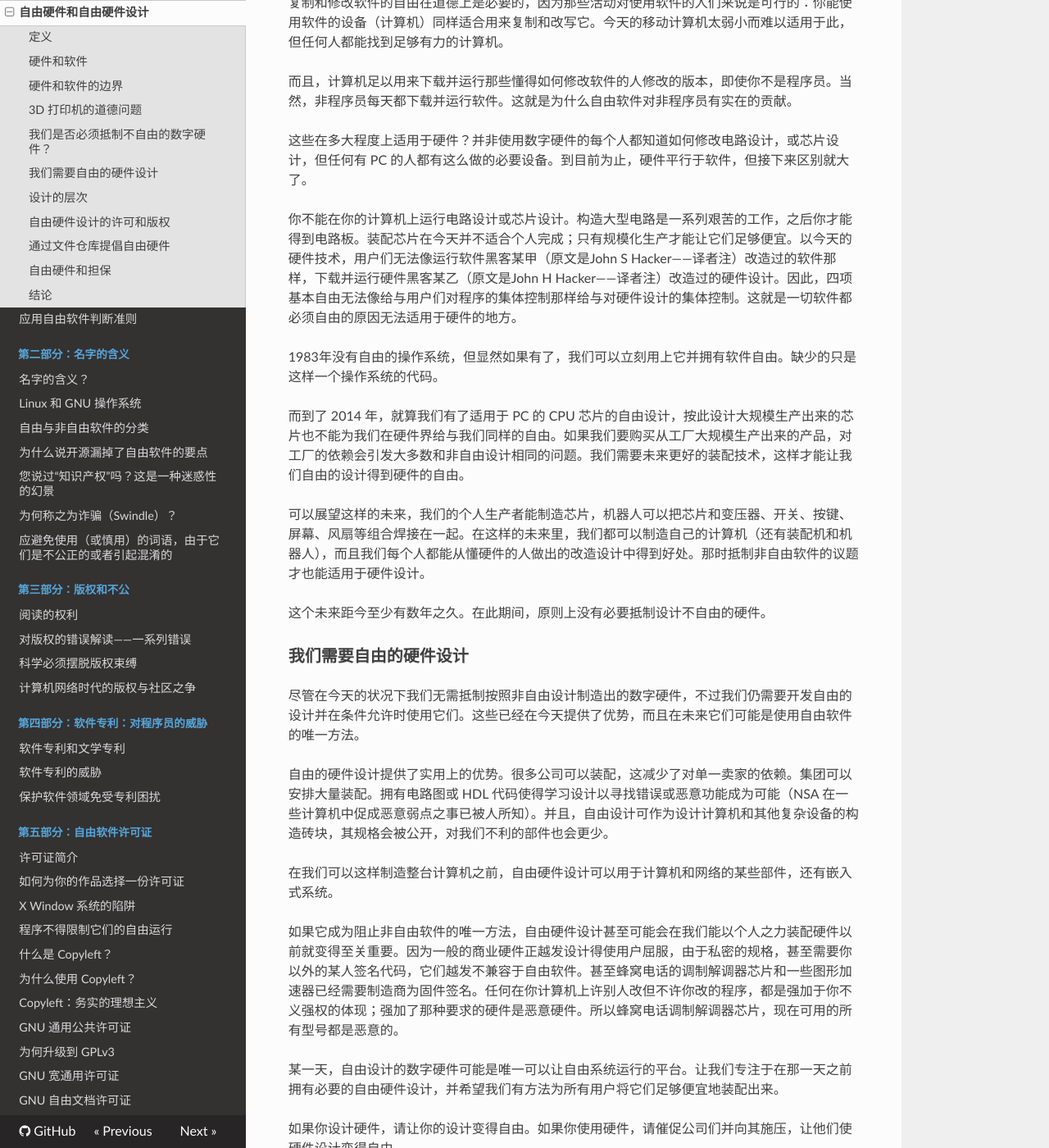
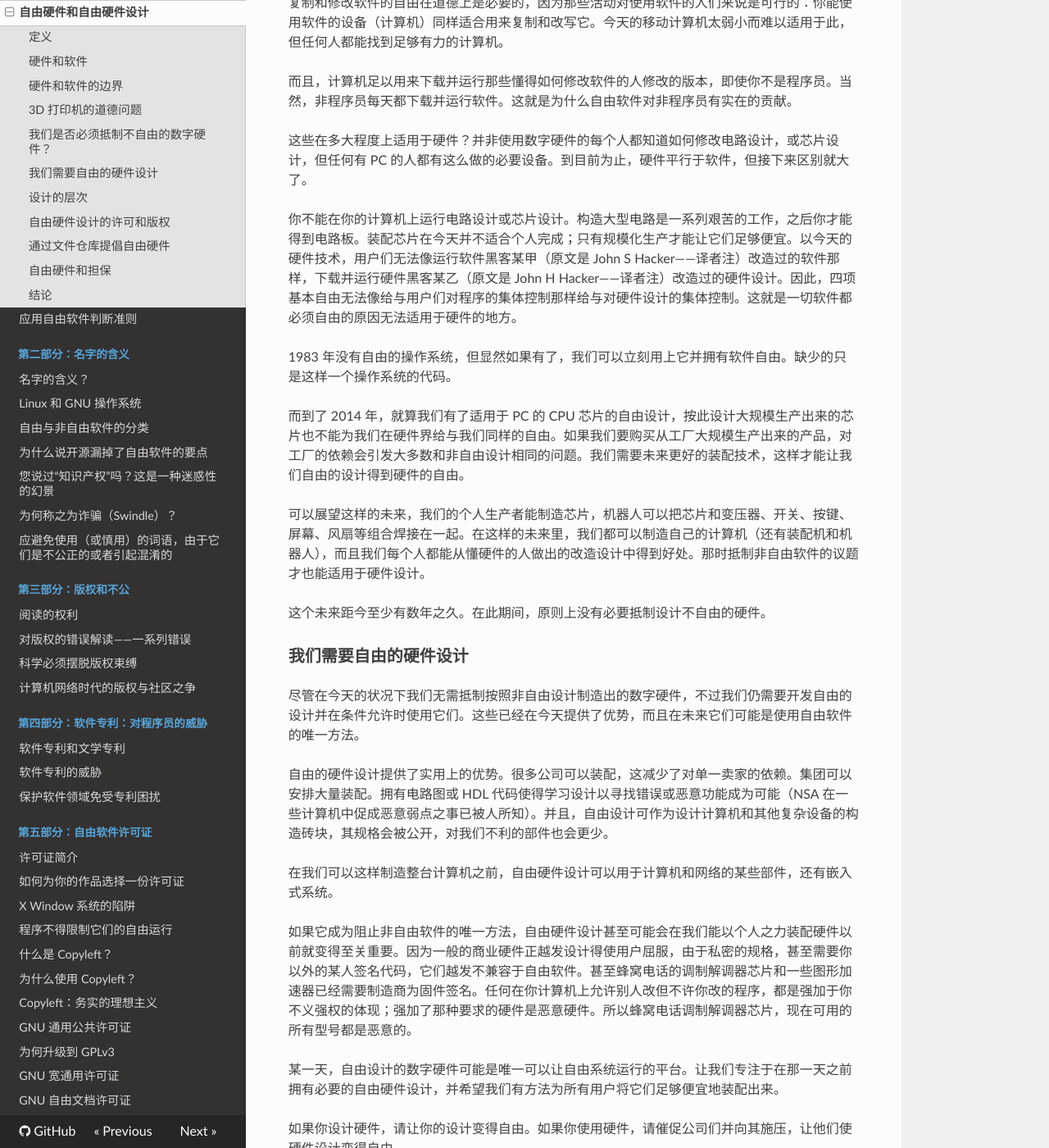
Before and after one commit to beijinglug/fsfs-zh, an MkDocs documentation site: the page built from docs/free-hardware-designs.md, in a window 1280 px wide and 1400 px high, scrolled down 2716 px. Shown: the whole window at 82% size. Built offline with MkDocs 1.6.1, drawn with Linux system fonts in a browser that asks for light colours; nearby versions of some CDN libraries; old or Windows-style settings are respelled for this version of MkDocs; some of the changed text lies outside the part shown.

Commit message:
Update free-hardware-designs.md

```diff
--- a/docs/free-hardware-designs.md
+++ b/docs/free-hardware-designs.md
@@ -53,9 +53,9 @@
 
 ### 我们是否必须抵制不自由的数字硬件？
 
-不自由的数字[^freehard-9]硬件设计是否不义？我们是否必须为了我们的自由抵制所有按照不自由的设计制造出的数字硬件，如同我们必须抵制非自由软件？
+不自由的数字硬件[^freehard-9]设计是否不义？我们是否必须为了我们的自由抵制所有按照不自由的设计制造出的数字硬件，如同我们必须抵制非自由软件？
 
-因为硬件设计和软件源码在概念上是平行的，许多硬件黑客像对非自由软件那样迅速声讨非自由硬件设计。我对此并不同意因为硬件和软件的情况不同。
+因为硬件设计和软件源码在概念上是平行的，许多硬件黑客像对非自由软件那样迅速声讨非自由硬件设计。我对此并不同意，因为硬件和软件的情况不同。
 
 今天装配芯片和电路板的技术类似印刷业：它适于工厂中的大规模生产。比起今天的软件复制，它更类似 20 世纪 50 年代的书籍复印。
 
@@ -65,9 +65,9 @@
 
 这些在多大程度上适用于硬件？并非使用数字硬件的每个人都知道如何修改电路设计，或芯片设计，但任何有 PC 的人都有这么做的必要设备。到目前为止，硬件平行于软件，但接下来区别就大了。
 
-你不能在你的计算机上运行电路设计或芯片设计。构造大型电路是一系列艰苦的工作，之后你才能得到电路板。装配芯片在今天并不适合个人完成；只有规模化生产才能让它们足够便宜。以今天的硬件技术，用户们无法像运行软件黑客某甲（原文是John S Hacker——译者注）改造过的软件那样，下载并运行硬件黑客某乙（原文是John H Hacker——译者注）改造过的硬件设计。因此，四项基本自由无法像给与用户们对程序的集体控制那样给与对硬件设计的集体控制。这就是一切软件都必须自由的原因无法适用于硬件的地方。
+你不能在你的计算机上运行电路设计或芯片设计。构造大型电路是一系列艰苦的工作，之后你才能得到电路板。装配芯片在今天并不适合个人完成；只有规模化生产才能让它们足够便宜。以今天的硬件技术，用户们无法像运行软件黑客某甲（原文是 John S Hacker——译者注）改造过的软件那样，下载并运行硬件黑客某乙（原文是 John H Hacker——译者注）改造过的硬件设计。因此，四项基本自由无法像给与用户们对程序的集体控制那样给与对硬件设计的集体控制。这就是一切软件都必须自由的原因无法适用于硬件的地方。
 
-1983年没有自由的操作系统，但显然如果有了，我们可以立刻用上它并拥有软件自由。缺少的只是这样一个操作系统的代码。
+1983 年没有自由的操作系统，但显然如果有了，我们可以立刻用上它并拥有软件自由。缺少的只是这样一个操作系统的代码。
 
 而到了 2014 年，就算我们有了适用于 PC 的 CPU 芯片的自由设计，按此设计大规模生产出来的芯片也不能为我们在硬件界给与我们同样的自由。如果我们要购买从工厂大规模生产出来的产品，对工厂的依赖会引发大多数和非自由设计相同的问题。我们需要未来更好的装配技术，这样才能让我们自由的设计得到硬件的自由。
 
@@ -83,7 +83,7 @@
 
 在我们可以这样制造整台计算机之前，自由硬件设计可以用于计算机和网络的某些部件，还有嵌入式系统。
 
-如果它成为阻止非自由软件的唯一方法，自由硬件设计甚至可能会在我们能以个人之力装配硬件以前就变得至关重要。因为一般的商业硬件正越发设计得使用户屈服，由于私密的规格，甚至需要你以外的某人签名代码，它们越发不兼容于自由软件。甚至蜂窝电话的调制解调器芯片和一些图形加速器已经需要制造商为固件签名。任何在你计算机上许别人改但不许你改的程序，都是强加于你不义强权的体现；强加了那种要求的硬件是恶意硬件。所以蜂窝电话调制解调器芯片，现在可用的所有型号都是恶意的。
+如果它成为阻止非自由软件的唯一方法，自由硬件设计甚至可能会在我们能以个人之力装配硬件以前就变得至关重要。因为一般的商业硬件正越发设计得使用户屈服，由于私密的规格，甚至需要你以外的某人签名代码，它们越发不兼容于自由软件。甚至蜂窝电话的调制解调器芯片和一些图形加速器已经需要制造商为固件签名。任何在你计算机上允许别人改但不许你改的程序，都是强加于你不义强权的体现；强加了那种要求的硬件是恶意硬件。所以蜂窝电话调制解调器芯片，现在可用的所有型号都是恶意的。
 
 某一天，自由设计的数字硬件可能是唯一可以让自由系统运行的平台。让我们专注于在那一天之前拥有必要的自由硬件设计，并希望我们有方法为所有用户将它们足够便宜地装配出来。
 
@@ -121,7 +121,7 @@
 
 对装饰性物品，此论点不适用，所以我们不必须坚持它们必须是自由的。但是，我们必须坚持它们是可分享的。因此，一个既能处理装饰性物品模型也能处理功能性物品模型的仓库必对每一类存档都有合适的许可政策。
 
-对数字设计，我建议仓库坚持使用“GNU GPL 第三版或更新”，Apache 2.0，或CC-0。对功能性三维设计，仓库要劝用户选择以下四种许可之一：“GNU GPL 第三版或更新”，Apache 2.0，CC-SA，CC-BY或CC-0。对装饰性设计，要选“GNU GPL 第三版或更新”，Apache 2.0，CC-0或任何 CC 族许可。
+对数字设计，我建议仓库坚持使用“GNU GPL 第三版或更新”，Apache 2.0，或 CC-0。对功能性三维设计，仓库要劝用户选择以下四种许可之一：“GNU GPL 第三版或更新”，Apache 2.0，CC-SA，CC-BY 或 CC-0。对装饰性设计，要选“GNU GPL 第三版或更新”，Apache 2.0，CC-0 或任何 CC 族许可。
 
 该仓库应当要求所有设计都以源代码形式发表，且只能被私有软件使用的私密格式源代码并不真正足够。对三维模型而言，STL 格式并不是用来修改设计的最佳格式因此不算源代码，所以仓库不该接受此格式，除非它们可能和真正的源代码一同发表。
 
```
Also changed, not shown: other parts of docs/free-hardware-designs.md (+1 -1 lines).
